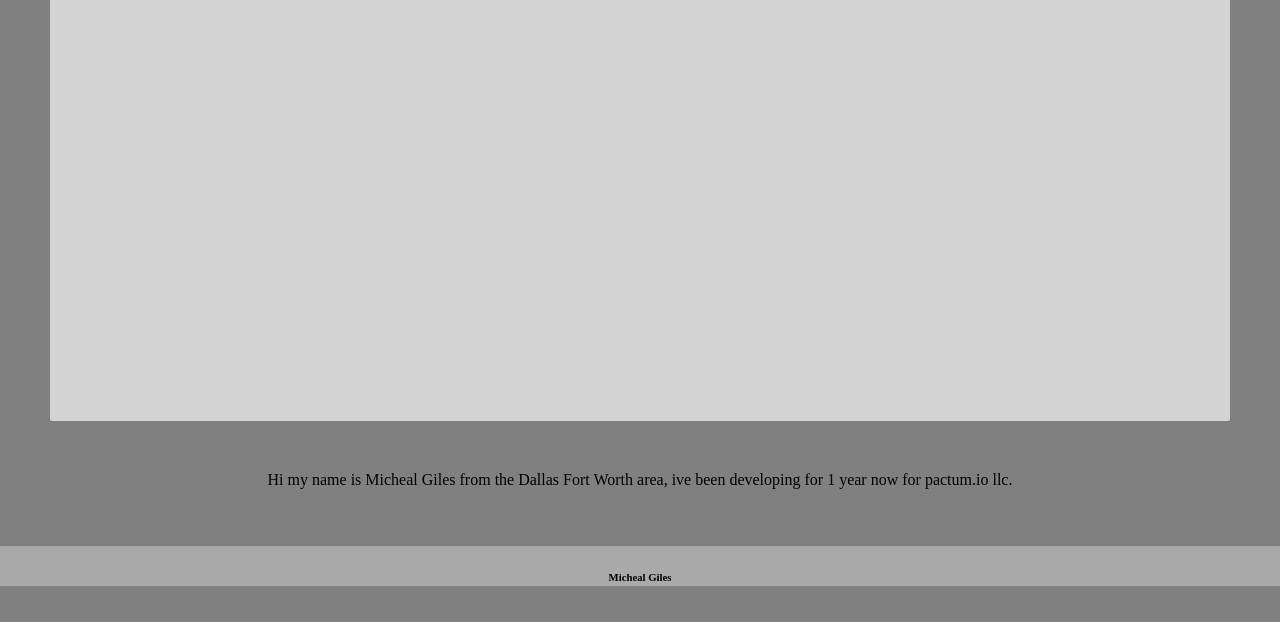
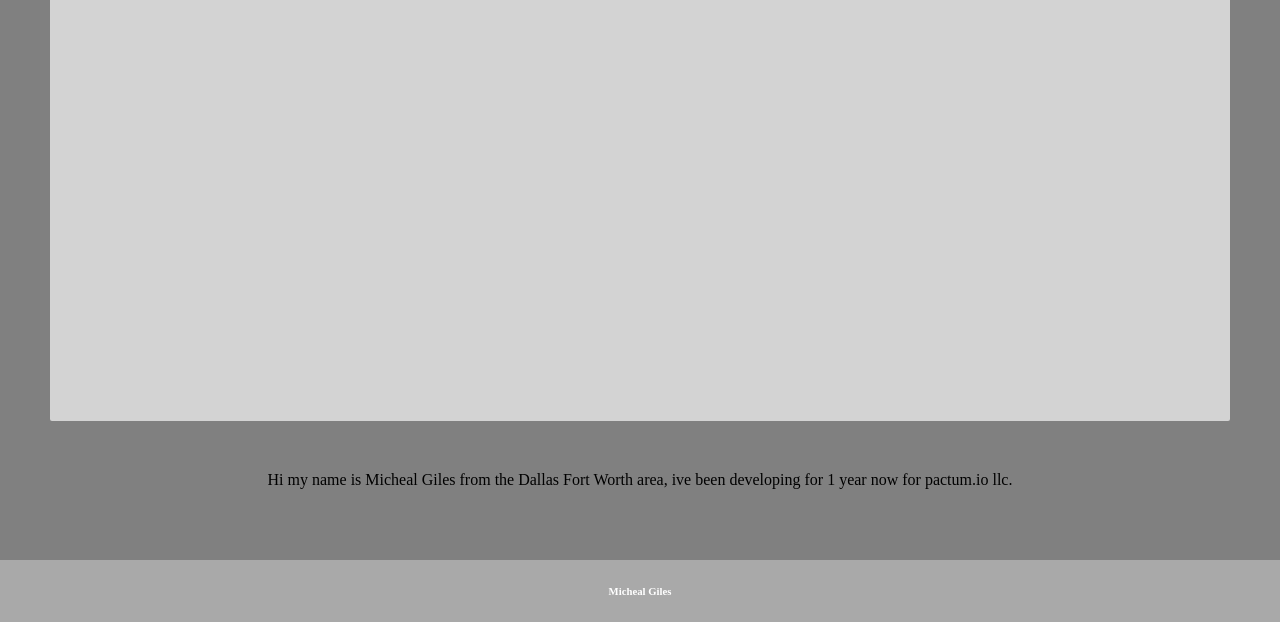
Before and after one commit to mikegg89/michealgiles.com, a plain HTML site: page index.html in a window 1280 px wide. Shown: the part 178-800 px from the top of the page. Drawn offline with Linux system fonts and the light colour scheme.

Commit message:
fixed footer

```diff
--- a/index.css
+++ b/index.css
@@ -60,10 +60,11 @@ html, body {
 }
 
 .footer {
-  height: 40px;
+  position: fixed;
+  left: 0;
+  bottom: 0;
   width: 100%;
+  background-color: darkgray;
+  color: white;
   text-align: center;
-  background-color: darkgray;
-  margin-bottom: 0px;
-  position: fixed;
 }
```
